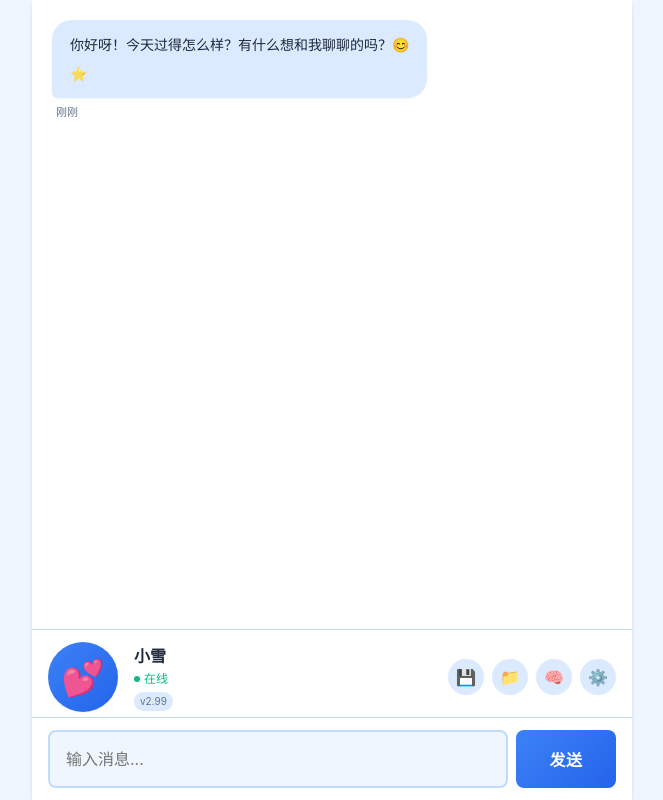
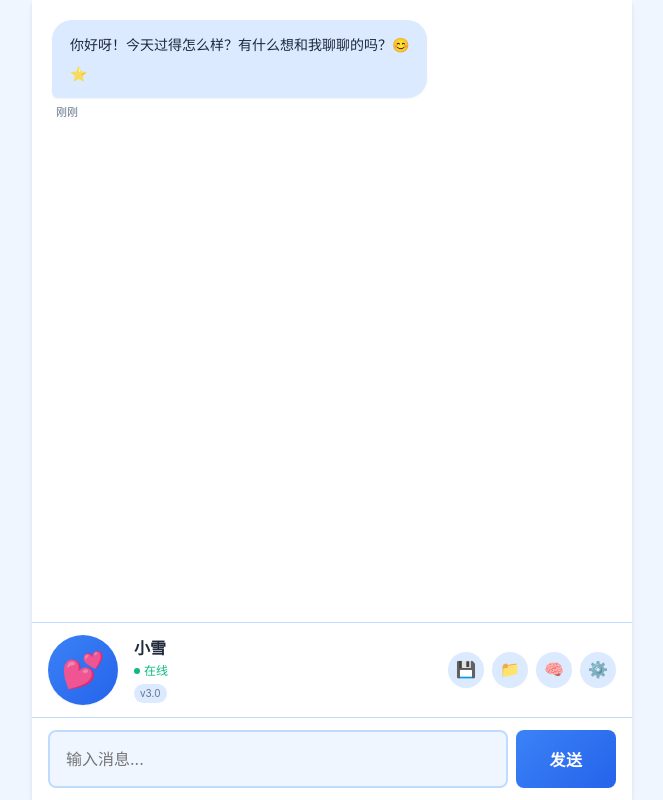
Before and after one commit to zcsnpic/virtual-girlfriend, a website: page index.html in a window 1280 px wide. Shown: the whole page, without its empty margins (308-971 px from the left). Drawn offline with Linux system fonts and the light colour scheme.

Commit message:
v3.0: restructure layout - chat area and bottom section separated

```diff
--- a/css/style.css
+++ b/css/style.css
@@ -116,15 +116,7 @@ body {
     background-color: var(--card-bg);
     border-top: 1px solid var(--border-color);
     border-bottom: none;
-    position: fixed;
-    bottom: 76px;
-    left: 50%;
-    transform: translateX(-50%);
-    width: 100%;
-    max-width: 600px;
-    z-index: 100;
-    transition: all 0.3s ease;
-    box-sizing: border-box;
+    flex-shrink: 0;
 }
 
 .header.scrolled {
@@ -236,8 +228,14 @@ body {
     flex: 1;
     overflow-y: auto;
     padding: 20px;
-    padding-bottom: 280px;
     scroll-behavior: smooth;
+}
+
+.bottom-section {
+    flex-shrink: 0;
+    display: flex;
+    flex-direction: column;
+    background-color: var(--card-bg);
 }
 
 .chat-container::-webkit-scrollbar {
@@ -424,14 +422,7 @@ body {
     background-color: var(--card-bg);
     border-top: 1px solid var(--border-color);
     transition: all 0.3s ease;
-    position: fixed;
-    bottom: 0;
-    left: 50%;
-    transform: translateX(-50%);
-    width: 100%;
-    max-width: 600px;
-    z-index: 100;
-    box-sizing: border-box;
+    flex-shrink: 0;
 }
 
 .input-wrapper {
@@ -1884,7 +1875,6 @@ input:checked + .slider:before {
 /* 场景展示区样式 */
 .scene-bar {
     width: 100%;
-    max-width: 600px;
     min-height: 44px;
     padding: 10px 16px;
     background: var(--card-bg);
@@ -1895,12 +1885,7 @@ input:checked + .slider:before {
     opacity: 0;
     visibility: hidden;
     transition: opacity 0.3s ease, visibility 0.3s ease;
-    position: fixed;
-    bottom: 180px;
-    left: 50%;
-    transform: translateX(-50%);
-    z-index: 102;
-    box-sizing: border-box;
+    flex-shrink: 0;
 }
 
 .scene-bar.active {
--- a/index.html
+++ b/index.html
@@ -23,27 +23,6 @@
     </head>
 <body>
     <div id="app">
-        <header class="header">
-            <div class="header-left">
-                <div class="avatar" id="mainAvatar">💕</div>
-                <div class="header-info">
-                        <div class="name" id="charName">小雪</div>
-                        <div class="status">在线</div>
-                        <div class="version" onclick="openChangelog()" style="cursor: pointer;">v2.99</div>
-                    </div>
-            </div>
-            <div class="header-right">
-                <button class="icon-btn" id="saveBtn" title="快速存档" onclick="quickSave()">💾</button>
-                <button class="icon-btn" id="loadBtn" title="存档管理" onclick="openSaveManager()">📁</button>
-                <button class="icon-btn" id="memoryBtn" title="长期记忆" onclick="openMemory()">🧠</button>
-                <button class="icon-btn" id="settingsBtn" title="设置" onclick="openSettings()">⚙️</button>
-            </div>
-        </header>
-        <div class="scene-bar" id="sceneBar">
-            <span class="scene-icon">🌸</span>
-            <span class="scene-text" id="sceneText"></span>
-        </div>
-
         <main class="chat-container" id="chatContainer">
             <div class="messages" id="messages">
                 <div class="message ai" data-message-id="1">
@@ -56,12 +35,34 @@
             </div>
         </main>
 
-        <footer class="input-area">
-            <div class="input-wrapper">
-                <textarea id="messageInput" placeholder="输入消息..." rows="1"></textarea>
-                <button class="send-btn" id="sendBtn">发送</button>
+        <div class="bottom-section">
+            <div class="scene-bar" id="sceneBar">
+                <span class="scene-icon">🌸</span>
+                <span class="scene-text" id="sceneText"></span>
             </div>
-        </footer>
+            <header class="header">
+                <div class="header-left">
+                    <div class="avatar" id="mainAvatar">💕</div>
+                    <div class="header-info">
+                            <div class="name" id="charName">小雪</div>
+                            <div class="status">在线</div>
+                            <div class="version" onclick="openChangelog()" style="cursor: pointer;">v3.0</div>
+                        </div>
+                </div>
+                <div class="header-right">
+                    <button class="icon-btn" id="saveBtn" title="快速存档" onclick="quickSave()">💾</button>
+                    <button class="icon-btn" id="loadBtn" title="存档管理" onclick="openSaveManager()">📁</button>
+                    <button class="icon-btn" id="memoryBtn" title="长期记忆" onclick="openMemory()">🧠</button>
+                    <button class="icon-btn" id="settingsBtn" title="设置" onclick="openSettings()">⚙️</button>
+                </div>
+            </header>
+            <footer class="input-area">
+                <div class="input-wrapper">
+                    <textarea id="messageInput" placeholder="输入消息..." rows="1"></textarea>
+                    <button class="send-btn" id="sendBtn">发送</button>
+                </div>
+            </footer>
+        </div>
     </div>
 
     <div class="modal" id="settingsModal">
```
